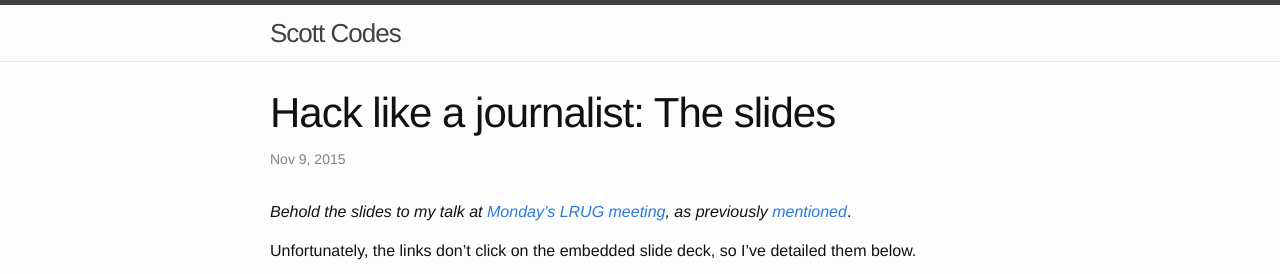
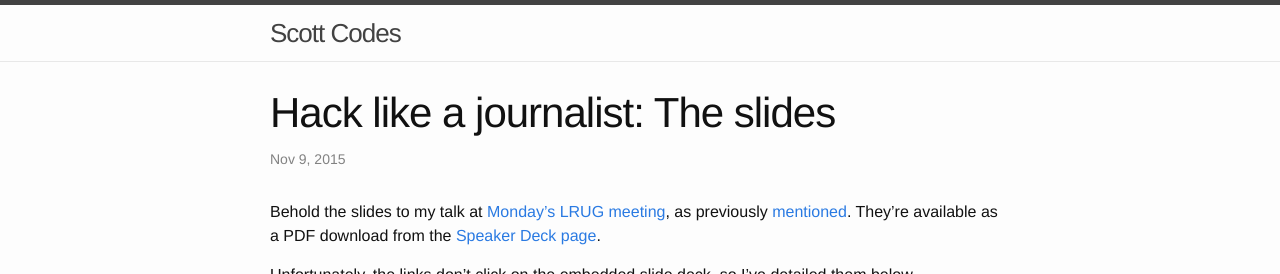
Before and after one commit to scottmatthewman/scottmatthewman.github.io, a Jekyll site: the page built from _posts/2015-11-10-hack-like-a-journalist-slides.markdown, in a window 1280 px wide, cut to the strip 0-274 px from the top of the page. Built offline with Jekyll 4.4.1, drawn with Linux system fonts in a browser that asks for light colours.

Commit message:
Link to Speaker Deck

```diff
--- a/_posts/2015-11-10-hack-like-a-journalist-slides.markdown
+++ b/_posts/2015-11-10-hack-like-a-journalist-slides.markdown
@@ -4,7 +4,7 @@ title: "Hack like a journalist: The slides"
 date: 2015-11-09T20:00:00+00:00
 ---
 
-_Behold the slides to my talk at [Monday's LRUG meeting][lrug-nov], as previously [mentioned][coming-soon]_.
+Behold the slides to my talk at [Monday's LRUG meeting][lrug-nov], as previously [mentioned][coming-soon]. They're available as a PDF download from the [Speaker Deck page](https://speakerdeck.com/scottmatthewman/hack-like-a-journalist).
 
 Unfortunately, the links don't click on the embedded slide deck, so I've detailed them below.
 
```
